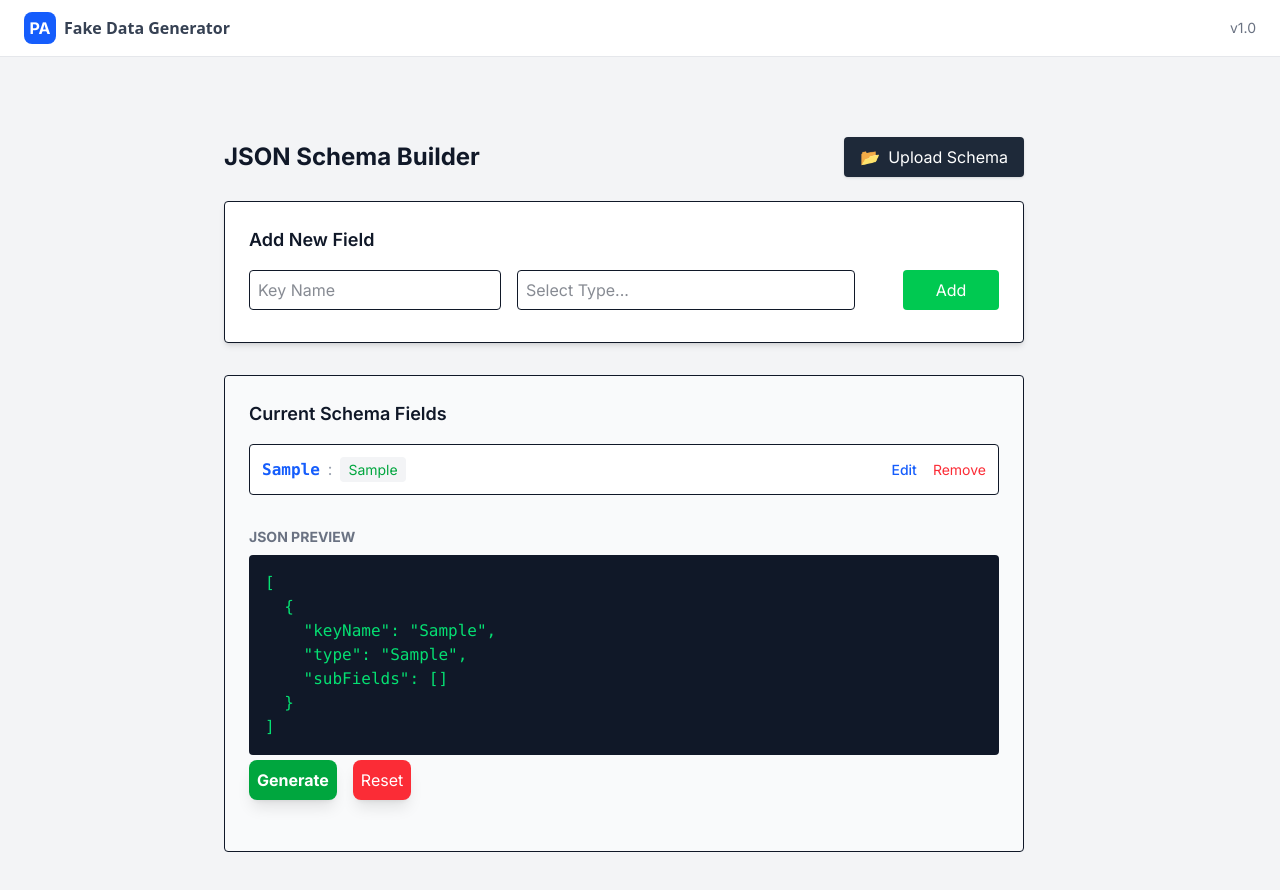
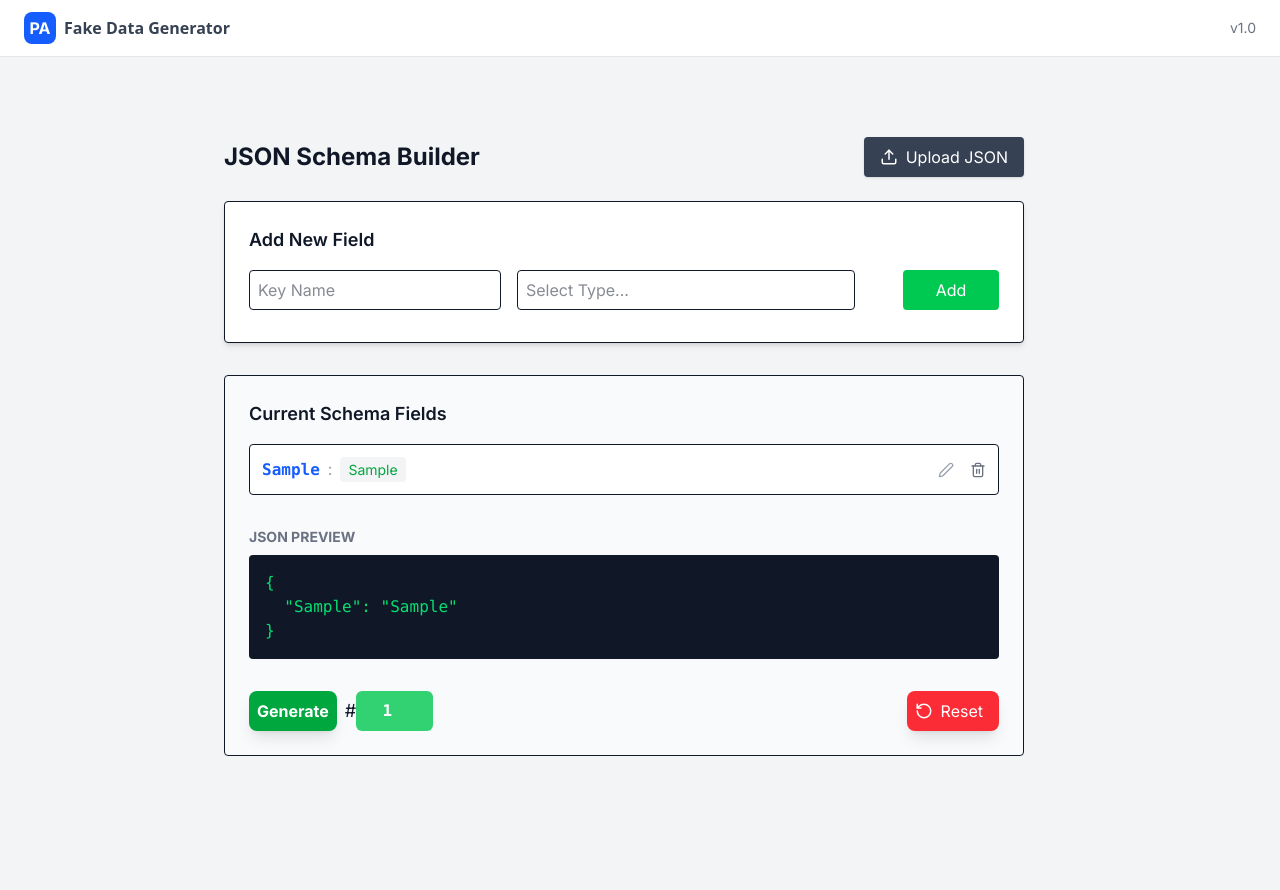
Before and after one commit to Adarsh-P-A/Syntara-DataForge, a Next.js app: page / in a window 1280 px wide. Both pictures are taken after typing "Sample", "Sample" into the empty fields and a click on the button "Add". Shown: the top 890 px of the page. Built offline with nearby package versions, Linux system fonts and the light colour scheme.

Commit message:
multiple fake data, self adjusting terminal, icons and more logic

```diff
--- a/app/api/generate/route.ts
+++ b/app/api/generate/route.ts
@@ -121,9 +121,18 @@ function generate_object(schema: any): any
 
 export async function POST(request: Request) {
     try {
-        const schema = await request.json();
-        const result = generate_object(schema);
-        return NextResponse.json(result);
+        const body = await request.json();
+        const schema = body.schema || body;
+        const count = (typeof body.count === 'number') ?body.count : 1;
+        if(count===1) {
+            const result = generate_object(schema);
+            return NextResponse.json(result);
+        }
+        const results = [];
+        for(let i=0; i<count; i++) {
+            results.push(generate_object(schema));
+        }
+        return NextResponse.json(results);
     } catch (error) {
         console.error("Generator Error:", error);
         return NextResponse.json({error: "Failed to generate data"}, {status : 500});
--- a/app/page.tsx
+++ b/app/page.tsx
@@ -2,12 +2,15 @@
 import {useState} from 'react';
 import FieldEditor from '../components/fieldEditor';
 import { JSONtoSchemaFields,generateSchema, SchemaField } from './utils/schemaUtils';
+import {Copy, Check, Trash2, Edit2, X, Settings2, Upload, RotateCcw} from 'lucide-react';
 
 export default function Home() {
   const [fields, setFields] = useState<SchemaField[]>([]); // State to hold the list of schema fields
   const [editingIndex, setEditingIndex] = useState<number | null>(null);
   const [generatedData, setGeneratedData] = useState<any>(null);
   const [isGenerating, setIsGenerating] = useState(false);
+  const [recordCount, setRecordCount] = useState(1);
+  const [isCopied, setIsCopied] = useState(false);
 
   const handleFileUpload = (event: React.ChangeEvent<HTMLInputElement>) => {
     const file = event.target.files?.[0];
@@ -53,6 +56,13 @@ export default function Home() {
     setEditingIndex(null); // cancel editing
   }
 
+  const handleCopy = () => {
+    if(!generatedData) return;
+    navigator.clipboard.writeText(JSON.stringify(generatedData, null, 2));
+    setIsCopied(true);
+    setTimeout(()=> setIsCopied(false), 2000);
+  }
+
   const removeField = (index: number) => {
     setFields((prev) => prev.filter((_, i) => i !== index));
     if(editingIndex !== null && index < editingIndex) {
@@ -73,7 +83,7 @@ export default function Home() {
         {
           method : 'POST',
           headers: {'Content-Type': 'application/json'},
-          body: JSON.stringify(cleanSchema)
+          body: JSON.stringify({schema: cleanSchema, count: recordCount})
       });
       const data = await response.json();
       setGeneratedData(data);
@@ -88,6 +98,7 @@ export default function Home() {
 
   const resetForm = () => {
     setFields([]);
+    setRecordCount(1);
   }
 
 {/*generateSchema is defined in schemaUtils*/}
@@ -111,8 +122,9 @@ export default function Home() {
                 className="absolute inset-0 w-full h-full opacity-0 cursor-pointer z-10"
                 title="Upload JSON Schema File"
               />
-              <button className="bg-gray-800 group-hover:bg-gray-700 text-white px-4 py-2 rounded shadow flex items-center gap-2 transition">
-                <span>📂</span> Upload Schema
+              <button className="bg-gray-700 group-hover:bg-blue-900 text-white px-4 py-2 rounded shadow flex items-center gap-2 transition">
+                <Upload size={18}/>
+                <span>Upload JSON</span>
               </button>
             </div>
         </div>
@@ -147,12 +159,17 @@ export default function Home() {
                   <div className="flex gap-4">
                     <button
                       onClick={() => handleEditClick(index)}
-                      className ="text-blue-600 hover:text-blue-800 font-medium text-sm cursor-pointer">
-                      Edit</button>
+                      className ="text-gray-400 hover:text-blue-600 hover:bg-blue-50 rounded-lg transition-all active:scale-90 cursor-pointer"
+                      title = "Edit Field"
+                      >
+                      <Edit2 className="w-4 h-4"/>
+                      </button>
                     <button
                         onClick={() => removeField(index)}
-                        className="text-red-500 hover:underline hover:text-red-700 text-sm cursor-pointer">
-                      Remove </button>
+                        className="text-gray-500 hover:text-red-700 hover:bg-red-50 rounded-lg transition-all active-scale-90 cursor-pointer"
+                        title="Remove Field">
+                      <Trash2 className="w-4 h-4"/>
+                      </button>
                   </div>
                 </div>
               ))}
@@ -162,21 +179,39 @@ export default function Home() {
           <div className= "mt-8">
             <h3 className= "text-sm font-bold uppercase text-gray-500 mb-2">JSON Preview</h3>
             <pre className="bg-gray-900 text-green-400 p-4 rounded overflow-auto">
-              {JSON.stringify(fields, null, 2)}
+              {JSON.stringify(schemaObject, null, 2)}
             </pre>
           </div>
-          <div className="mt-6 pt-2 sticky bottom-0 gap-4 flex justify-start items-center">
+          <div className="mt-6 pt-2 sticky bottom-0 gap-2 flex w-full justify-between">
+
+              <div className="gap-2 flex justify-between">
                 <button
                   onClick = {handleGenerateData}
                   disabled = { isGenerating || fields.length === 0}
                   className = "bg-green-600 hover:bg-green-700 disabled:bg-gray-400 text-white font-bold py-2 px-2 cursor-pointer rounded-lg transition-all flex-none justify-center items-center gap-2 shadow-lg"
                 >
                   {isGenerating ? (<><span>Generating</span></>):(<><span>Generate</span></>)}
+
                 </button>
+                <div className="flex flex-row gap-0">
+                <span className="flex h-full items-center text-bold text-lg">#</span>
+                <input
+                  type="number"
+                  title = "Number of fake data needed"
+                  min = "1"
+                  value = {recordCount}
+                  onChange = {(e) => setRecordCount(Number(e.target.value))}
+                  className = "w-[8ch] py-2 bg-green-500 opacity-80 rounded-md text-center font-mono font-bold text-white focus:ring-2 focus:ring-green-800 outline-none"
+                />
+                </div>
+              </div>
+
               {fields.length > 0 && (<button
                 onClick = {resetForm}
-                className="bg-red-500 hover:red-700 text-white py-2 px-2 cursor-pointer rounded-lg transition-all flex-none justify-center items-center shadow-lg"
-                >Reset
+                className="bg-red-500 hover:bg-red-700 text-white py-2 px-2 cursor-pointer rounded-lg transition-all flex justify-center items-center shadow-lg"
+                >
+                  <RotateCcw size={18}/>
+                  <span className="px-2">Reset</span>
               </button>)}
           </div>
         </div>
@@ -184,33 +219,41 @@ export default function Home() {
 
 
         {/*Right Column*/}
-      <div className={`transition-all duration-700 ease-in-out flex flex-col ${showResults ? 'w-1/2 opacity-100 translate-x-0' : 'w-0 opacity-0 translate-x-20 overflow-hidden'}`}>
+      <div className={`transition-all duration-700 rounded ease-in-out flex flex-col ${showResults ? 'w-1/2 opacity-100 translate-x-0' : 'w-0 opacity-0 translate-x-20 overflow-hidden'}`}>
 
-            <div className="sticky flex flex-col relative rounded-2xl overflow-hidden shadow border border-gray-800 bg-[#0d1117]">
+            <div className="sticky top-12 h-[calc(100vh-4rem)] flex flex-col relative rounded-2xl overflow-hidden shadow-2xl border border-gray-800 bg-[#0d1117]">
 
               {/*Nav bar */}
-              <div className="absolute flex top-0 left-0 right-0 h-14 bg-gray-900/60 backdrop-blur-md border-b border-white/5 justify-between items-center px-4 z-20">
+              <div className="absolute flex top-0 left-0 right-0 h-14 bg-gray-900/60 backdrop-blur-md opacity-90 border-b border-white/5 justify-between items-center px-4 z-20 shrink-0">
                 <div className="flex gap-4 items-center">
-                  <div className="flex gap-1.5 p-0">
+                  <div className="flex gap-1.5">
                     <div className="w-3 h-3 rounded-full bg-red-500"></div>
                     <div className="w-3 h-3 rounded-full bg-yellow-500"></div>
                     <div className="w-3 h-3 rounded-full bg-green-500"></div>
                   </div>
-                  <div className="flex justify-between text-white items-center mb-4 p-4">Generated Data</div>
+                  <div className="flex text-white items-center p-4 text-md font-medium">Generated Data</div>
                 </div>
                   <div className="flex items-center gap-4">
                   {generatedData && (
                       <button
-                        onClick={()=> navigator.clipboard.writeText(JSON.stringify(generatedData, null, 2))}
-                        className = "group flex items-center gap-2 px-3 py-1.5 rounded bg-white/5 hover:bg-white/10 border-white/5 text-xs text-gray-300 transition-all active:scale-95 cursor-pointer">
-                        copy</button>
+                        onClick={handleCopy}
+                        title = "Copy to clipboard"
+                        className = {`group flex items-center gap-2 px-3 py-1.5 cursor-pointer rounded-md border text-xs font-medium transition-all duration-200
+                            ${isCopied ? 'bg-green-500/20 border-green-500/50 text-green-400'
+                              : 'bg-white/5 border-white/10 text-gray-400 hover:bg-white/10 hover:text-white active:scale-95'
+                            }
+                          `}>
+                            <span>{isCopied ? 'Copied':'Copy'}</span>
+                        {isCopied ? (<Check className='w-3.5 h-3.5'/>):(<Copy className='w-3.5 h-3.5'/>)}
+
+                        </button>
                     )}
                     <button
                       onClick={() => setGeneratedData(null)}
-                      className = "flex items-center justify-center p-0 rounded bg-gray-600 border-gray-700 hover:bg-red-200 cursor-pointer"
-                      title="Close"
+                      className = "p-1.5 text-gray-400 hover:bg-white/10 hover:text-red-400  cursor-pointer rounded-md transition-all active:scale-90"
+                      title="Close Output"
                       >
-                        <span>❌</span>
+                        <X className="w-4 h-4"/>
                     </button>
                     </div>
               </div>
--- a/package.json
+++ b/package.json
@@ -10,6 +10,7 @@
   },
   "dependencies": {
     "@faker-js/faker": "^10.1.0",
+    "lucide-react": "^0.562.0",
     "next": "16.0.7",
     "react": "19.2.0",
     "react-dom": "19.2.0"
```
Also changed, not shown: components/fieldEditor.jsx (+9 -10 lines), 1 other file (tests, documents, lock files or other folders). Lines whose indentation alone changed are shown as unchanged.
